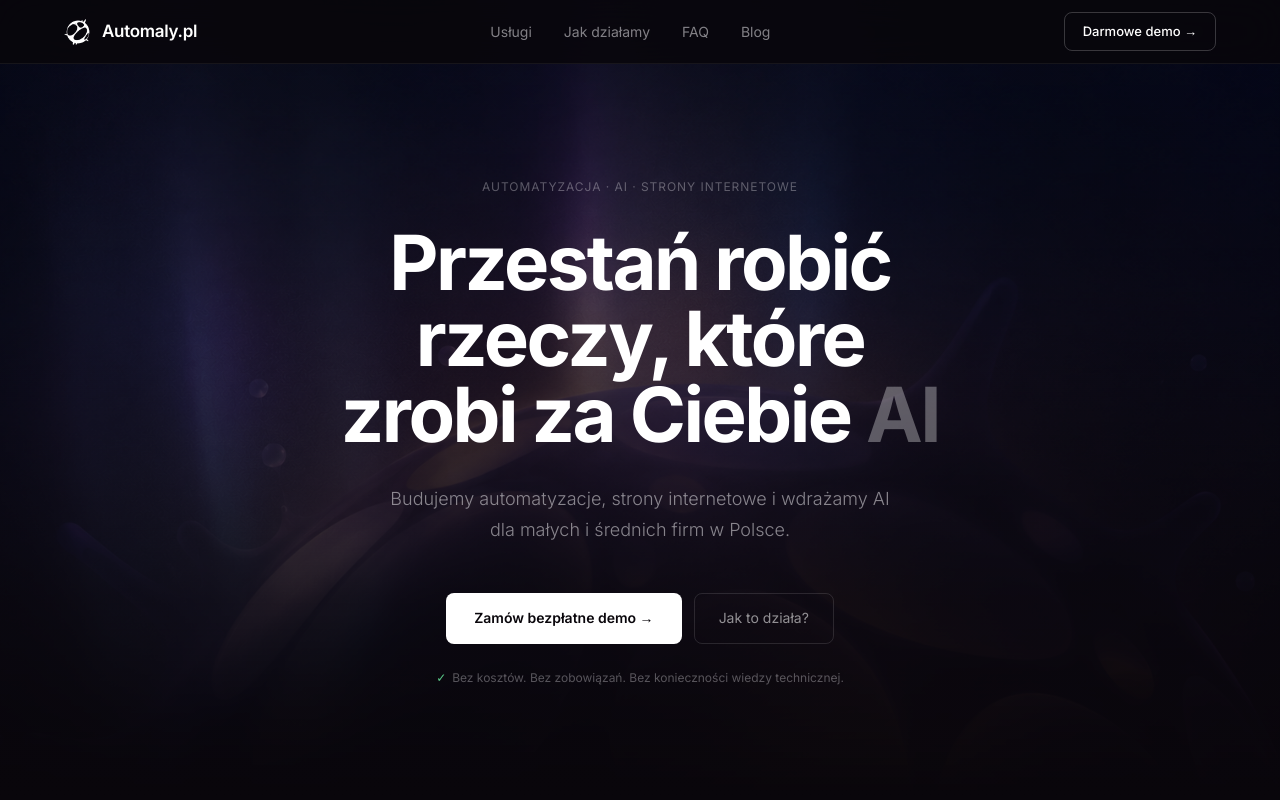
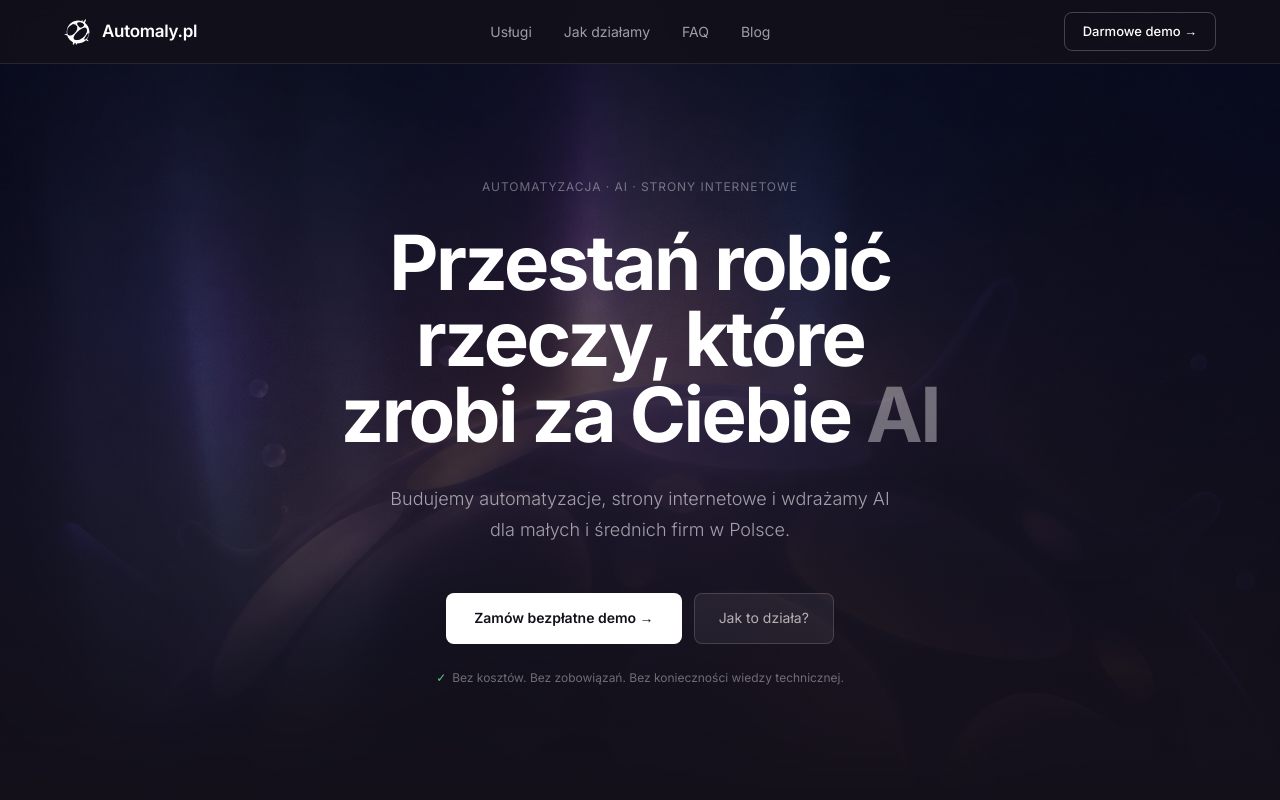
Before and after one commit to MikeyX03/automaly-next, a Next.js app: page / in a window 1280 px wide. Shown: the top 800 px of the page. Built offline with nearby package versions, Linux system fonts and the light colour scheme; no server answers; the database is empty.

Commit message:
Update globals.css

```diff
--- a/app/globals.css
+++ b/app/globals.css
@@ -6,14 +6,14 @@
   --primary-light: #4e1f55;
   --accent: #9a3fbf;
   --accent-bright: #c084d0;
-  --text: #e8e6ea;
-  --text-muted: rgba(232,230,234,0.55);
-  --text-light: rgba(232,230,234,0.35);
-  --bg: #0e0b11;
-  --bg-soft: #131018;
-  --bg-dark: #0a0810;
-  --border: rgba(154,63,191,0.15);
-  --border-subtle: rgba(255,255,255,0.06);
+  --text: #ede9f0;
+  --text-muted: rgba(237,233,240,0.65);
+  --text-light: rgba(237,233,240,0.42);
+  --bg: #13101a;
+  --bg-soft: #1a1526;
+  --bg-dark: #0f0c14;
+  --border: rgba(154,63,191,0.18);
+  --border-subtle: rgba(255,255,255,0.09);
   --radius: 8px;
   --radius-lg: 12px;
 }
@@ -36,7 +36,7 @@ h1,h2,h3,h4 { font-family: 'Inter', sans-serif; line-height: 1.15; }
   position: fixed;
   top: 0; left: 0; right: 0;
   z-index: 100;
-  background: rgba(9,6,11,0.85);
+  background: rgba(19,16,26,0.88);
   backdrop-filter: blur(20px);
   -webkit-backdrop-filter: blur(20px);
   border-bottom: 0.5px solid var(--border-subtle);
@@ -49,7 +49,7 @@ h1,h2,h3,h4 { font-family: 'Inter', sans-serif; line-height: 1.15; }
 
 nav {
   position: fixed; top: 0; left: 0; right: 0; z-index: 100;
-  background: rgba(9,6,11,0.85);
+  background: rgba(19,16,26,0.88);
   backdrop-filter: blur(20px);
   -webkit-backdrop-filter: blur(20px);
   border-bottom: 0.5px solid var(--border-subtle);
@@ -81,15 +81,15 @@ nav {
   color: #fff;
   padding: 8px 18px;
   border-radius: var(--radius);
-  border: 0.5px solid rgba(255,255,255,0.2);
+  border: 0.5px solid rgba(255,255,255,0.22);
   text-decoration: none; font-size: 13px; font-weight: 500;
   font-family: 'Inter', sans-serif;
   transition: background 0.2s, border-color 0.2s;
   white-space: nowrap;
 }
 .btn-nav:hover {
-  background: rgba(255,255,255,0.07);
-  border-color: rgba(255,255,255,0.35);
+  background: rgba(255,255,255,0.08);
+  border-color: rgba(255,255,255,0.38);
 }
 
 /* HAMBURGER */
@@ -128,7 +128,7 @@ nav {
   .mobile-menu {
     position: fixed;
     top: 64px; left: 0; right: 0;
-    background: #0f0b12;
+    background: #1a1526;
     border-bottom: 0.5px solid var(--border-subtle);
     padding: 24px 5%;
     flex-direction: column;
@@ -152,8 +152,8 @@ nav {
 
 /* === FOOTER nav === */
 .footer-nav { display: flex; align-items: center; gap: 24px; font-size: 13px; }
-.footer-nav a { color: rgba(255,255,255,0.2); text-decoration: none; font-size: 13px; }
-.footer-nav a:hover { color: rgba(255,255,255,0.45); }
+.footer-nav a { color: rgba(255,255,255,0.25); text-decoration: none; font-size: 13px; }
+.footer-nav a:hover { color: rgba(255,255,255,0.5); }
 
 /* === HERO === */
 .hero-spotlight {
@@ -207,10 +207,10 @@ nav {
   inset: 0;
   background: linear-gradient(
     to bottom,
-    rgba(9,6,11,0.35) 0%,
-    rgba(9,6,11,0.55) 40%,
-    rgba(9,6,11,0.88) 75%,
-    rgba(9,6,11,1) 100%
+    rgba(19,16,26,0.25) 0%,
+    rgba(19,16,26,0.5) 40%,
+    rgba(19,16,26,0.85) 75%,
+    rgba(19,16,26,1) 100%
   );
   z-index: -1;
   pointer-events: none;
@@ -226,7 +226,7 @@ h1 {
 }
 
 h1 em {
-  color: rgba(255,255,255,0.32);
+  color: rgba(255,255,255,0.38);
   font-style: normal;
 }
 
@@ -273,7 +273,7 @@ h1 em {
 /* === BUTTONS === */
 .btn-primary {
   background: #fff;
-  color: #09060b;
+  color: #13101a;
   padding: 13px 28px;
   border-radius: var(--radius);
   text-decoration: none;
@@ -288,21 +288,22 @@ h1 em {
 .btn-primary:hover { opacity: 0.88; transform: translateY(-1px); }
 
 .btn-secondary {
-  background: transparent;
-  color: rgba(255,255,255,0.55);
+  background: rgba(255,255,255,0.06);
+  color: rgba(255,255,255,0.65);
   padding: 13px 24px;
   border-radius: var(--radius);
   text-decoration: none;
   font-size: 14px;
   font-weight: 400;
-  border: 0.5px solid rgba(255,255,255,0.12);
-  transition: border-color 0.2s, color 0.2s;
+  border: 0.5px solid rgba(255,255,255,0.15);
+  transition: border-color 0.2s, color 0.2s, background 0.2s;
   font-family: 'Inter', sans-serif;
   cursor: pointer;
 }
 .btn-secondary:hover {
-  border-color: rgba(255,255,255,0.28);
-  color: rgba(255,255,255,0.8);
+  background: rgba(255,255,255,0.1);
+  border-color: rgba(255,255,255,0.3);
+  color: rgba(255,255,255,0.9);
 }
 
 /* === SECTION LABEL === */
@@ -352,7 +353,7 @@ h2 {
 
 /* === OFFER === */
 .offer-band {
-  background: rgba(255,255,255,0.025);
+  background: rgba(255,255,255,0.03);
   border-top: 0.5px solid var(--border-subtle);
   border-bottom: 0.5px solid var(--border-subtle);
   padding: 80px 5%; text-align: center;
@@ -376,11 +377,11 @@ h2 {
 .offer-step { flex: 1; text-align: center; padding: 0 16px; }
 .offer-step-num {
   width: 56px; height: 56px; border-radius: 50%;
-  background: rgba(255,255,255,0.04);
-  border: 0.5px solid var(--border-subtle);
+  background: rgba(255,255,255,0.06);
+  border: 0.5px solid rgba(255,255,255,0.12);
   display: flex; align-items: center; justify-content: center;
   font-family: 'Inter', sans-serif; font-size: 18px; font-weight: 600;
-  color: rgba(255,255,255,0.5); margin: 0 auto 16px;
+  color: rgba(255,255,255,0.6); margin: 0 auto 16px;
 }
 .offer-step-title { font-weight: 500; font-size: 14px; color: #fff; margin-bottom: 8px; }
 .offer-step-desc { font-size: 13px; color: var(--text-muted); line-height: 1.55; }
@@ -402,26 +403,26 @@ h2 {
 }
 .service-card {
   padding: 32px 28px;
-  background: rgba(255,255,255,0.02);
+  background: rgba(255,255,255,0.03);
   transition: background 0.2s;
   border: none;
   border-radius: 0;
 }
-.service-card:hover { background: rgba(255,255,255,0.04); }
+.service-card:hover { background: rgba(255,255,255,0.06); }
 .service-icon {
   width: 36px; height: 36px;
   display: flex; align-items: center; justify-content: center;
   font-size: 18px; margin-bottom: 16px;
-  color: rgba(255,255,255,0.4);
+  color: rgba(255,255,255,0.45);
 }
 .service-card h3 { font-size: 15px; font-weight: 500; color: #fff; margin-bottom: 8px; }
 .service-card p { font-size: 13px; color: var(--text-muted); line-height: 1.6; margin-bottom: 0; }
 .service-tags { display: flex; flex-wrap: wrap; gap: 6px; margin-top: 12px; }
 .tag {
   font-size: 11px; font-weight: 400;
-  background: rgba(154,63,191,0.12); color: var(--accent-bright);
+  background: rgba(154,63,191,0.14); color: var(--accent-bright);
   padding: 3px 10px; border-radius: 100px;
-  border: 0.5px solid rgba(154,63,191,0.2);
+  border: 0.5px solid rgba(154,63,191,0.25);
 }
 
 /* === PROCESS === */
@@ -442,7 +443,7 @@ h2 {
 }
 .process-step {
   text-align: left; padding: 32px 24px;
-  background: rgba(255,255,255,0.02);
+  background: rgba(255,255,255,0.03);
 }
 .step-num {
   font-size: 11px; font-weight: 400; color: var(--accent);
@@ -484,8 +485,8 @@ h2 {
 /* === FORM === */
 .contact-form {
   max-width: 520px; margin: 0 auto;
-  background: rgba(255,255,255,0.04);
-  border: 0.5px solid var(--border-subtle);
+  background: rgba(255,255,255,0.05);
+  border: 0.5px solid rgba(255,255,255,0.1);
   border-radius: var(--radius-lg); padding: 40px; text-align: left;
 }
 .form-grid { display: grid; grid-template-columns: 1fr 1fr; gap: 16px; }
@@ -493,21 +494,21 @@ h2 {
 .form-group.full { grid-column: 1 / -1; }
 label { font-size: 12px; color: var(--text-muted); font-weight: 400; letter-spacing: 0.02em; }
 input, textarea, select {
-  background: rgba(255,255,255,0.05);
-  border: 0.5px solid rgba(255,255,255,0.1);
+  background: rgba(255,255,255,0.07);
+  border: 0.5px solid rgba(255,255,255,0.12);
   border-radius: var(--radius); padding: 11px 14px;
   color: #fff; font-size: 14px;
   font-family: 'Inter', sans-serif;
   width: 100%; transition: border 0.2s; outline: none;
 }
-input::placeholder, textarea::placeholder { color: rgba(255,255,255,0.2); }
+input::placeholder, textarea::placeholder { color: rgba(255,255,255,0.28); }
 input:focus, textarea:focus {
-  border-color: rgba(154,63,191,0.5);
-  background: rgba(255,255,255,0.07);
+  border-color: rgba(154,63,191,0.55);
+  background: rgba(255,255,255,0.09);
 }
 textarea { resize: vertical; min-height: 100px; }
 .btn-submit {
-  width: 100%; background: #fff; color: #09060b;
+  width: 100%; background: #fff; color: #13101a;
   padding: 13px; border: none; border-radius: var(--radius);
   font-family: 'Inter', sans-serif; font-size: 14px; font-weight: 600;
   cursor: pointer; transition: opacity 0.2s, transform 0.15s; margin-top: 8px;
@@ -517,10 +518,10 @@ textarea { resize: vertical; min-height: 100px; }
 
 /* === FOOTER === */
 footer {
-  background: #060408;
+  background: #0f0c14;
   border-top: 0.5px solid var(--border-subtle);
   padding: 48px 5% 28px;
-  color: rgba(255,255,255,0.3);
+  color: rgba(255,255,255,0.35);
   font-size: 14px;
 }
 .footer-inner { max-width: 1200px; margin: 0 auto; }
@@ -533,7 +534,7 @@ footer {
 }
 .footer-brand { display: flex; flex-direction: column; gap: 12px; }
 .footer-logo {
-  color: rgba(255,255,255,0.7);
+  color: rgba(255,255,255,0.75);
   font-family: 'Inter', sans-serif;
   font-weight: 500; font-size: 16px;
   text-decoration: none;
@@ -542,26 +543,26 @@ footer {
 .footer-logo img { width: 24px; height: 24px; object-fit: contain; filter: brightness(0) invert(1) opacity(0.5); }
 .footer-contact { display: flex; flex-direction: column; gap: 6px; }
 .footer-contact a {
-  color: rgba(255,255,255,0.25);
+  color: rgba(255,255,255,0.32);
   text-decoration: none; font-size: 13px; transition: color 0.2s;
 }
-.footer-contact a:hover { color: rgba(255,255,255,0.55); }
+.footer-contact a:hover { color: rgba(255,255,255,0.65); }
 .footer-social { display: flex; align-items: center; gap: 4px; }
 .social-link {
   width: 36px; height: 36px;
   border-radius: 8px;
   display: flex; align-items: center; justify-content: center;
-  color: rgba(255,255,255,0.25); text-decoration: none;
+  color: rgba(255,255,255,0.32); text-decoration: none;
   transition: color 0.2s, background 0.2s;
 }
-.social-link:hover { color: rgba(255,255,255,0.6); background: rgba(255,255,255,0.04); }
+.social-link:hover { color: rgba(255,255,255,0.7); background: rgba(255,255,255,0.06); }
 .footer-bottom { display: flex; align-items: center; justify-content: space-between; }
-.footer-copy { font-size: 13px; color: rgba(255,255,255,0.18); }
+.footer-copy { font-size: 13px; color: rgba(255,255,255,0.22); }
 .footer-bottom .footer-legal, .footer-legal { display: flex; align-items: center; gap: 24px; font-size: 13px; }
 .footer-bottom .footer-legal a, .footer-legal a {
-  color: rgba(255,255,255,0.18); text-decoration: none; transition: color 0.2s; font-size: 13px;
+  color: rgba(255,255,255,0.22); text-decoration: none; transition: color 0.2s; font-size: 13px;
 }
-.footer-bottom .footer-legal a:hover, .footer-legal a:hover { color: rgba(255,255,255,0.45); }
+.footer-bottom .footer-legal a:hover, .footer-legal a:hover { color: rgba(255,255,255,0.5); }
 
 /* === LEGAL PAGES === */
 .legal-page { min-height: 100vh; padding: 80px 0 120px; padding-top: 128px; background: var(--bg); }
```
